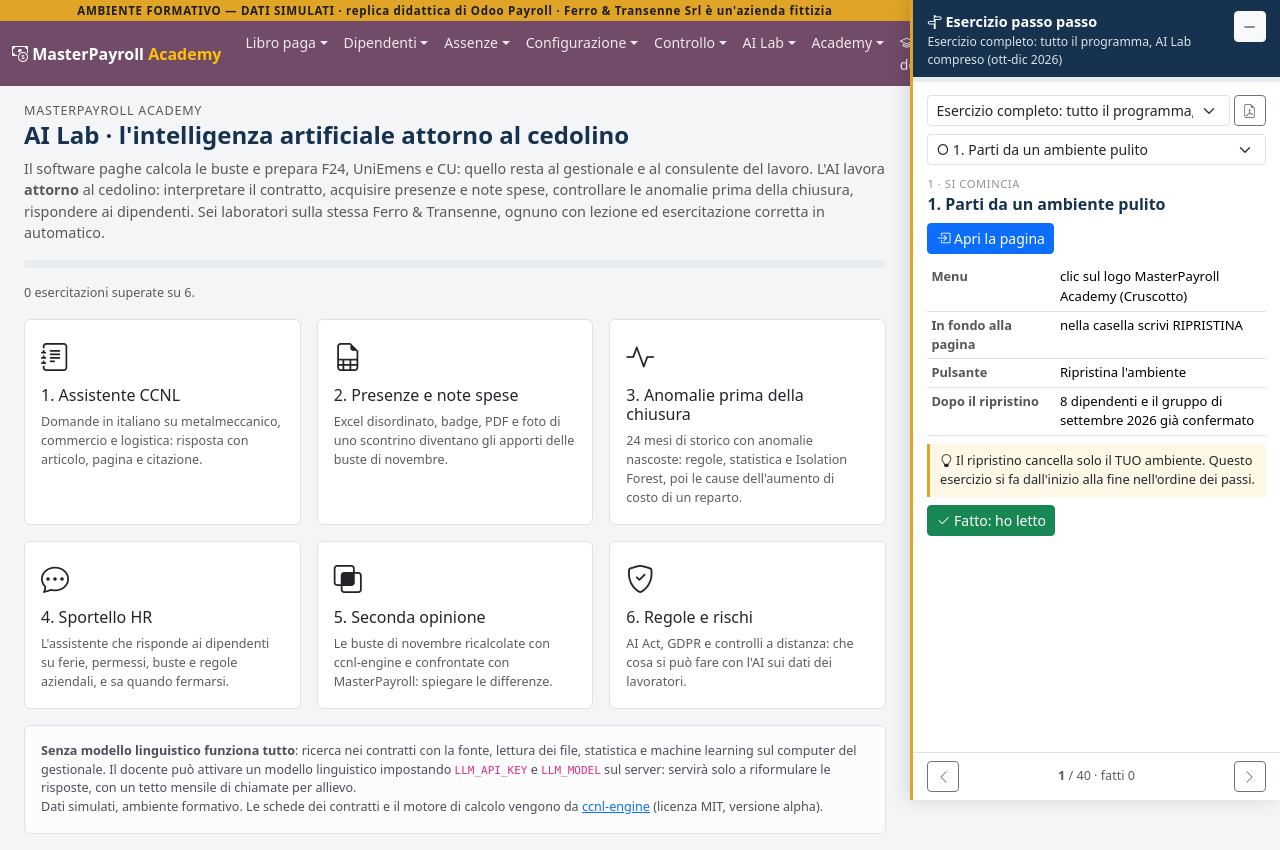
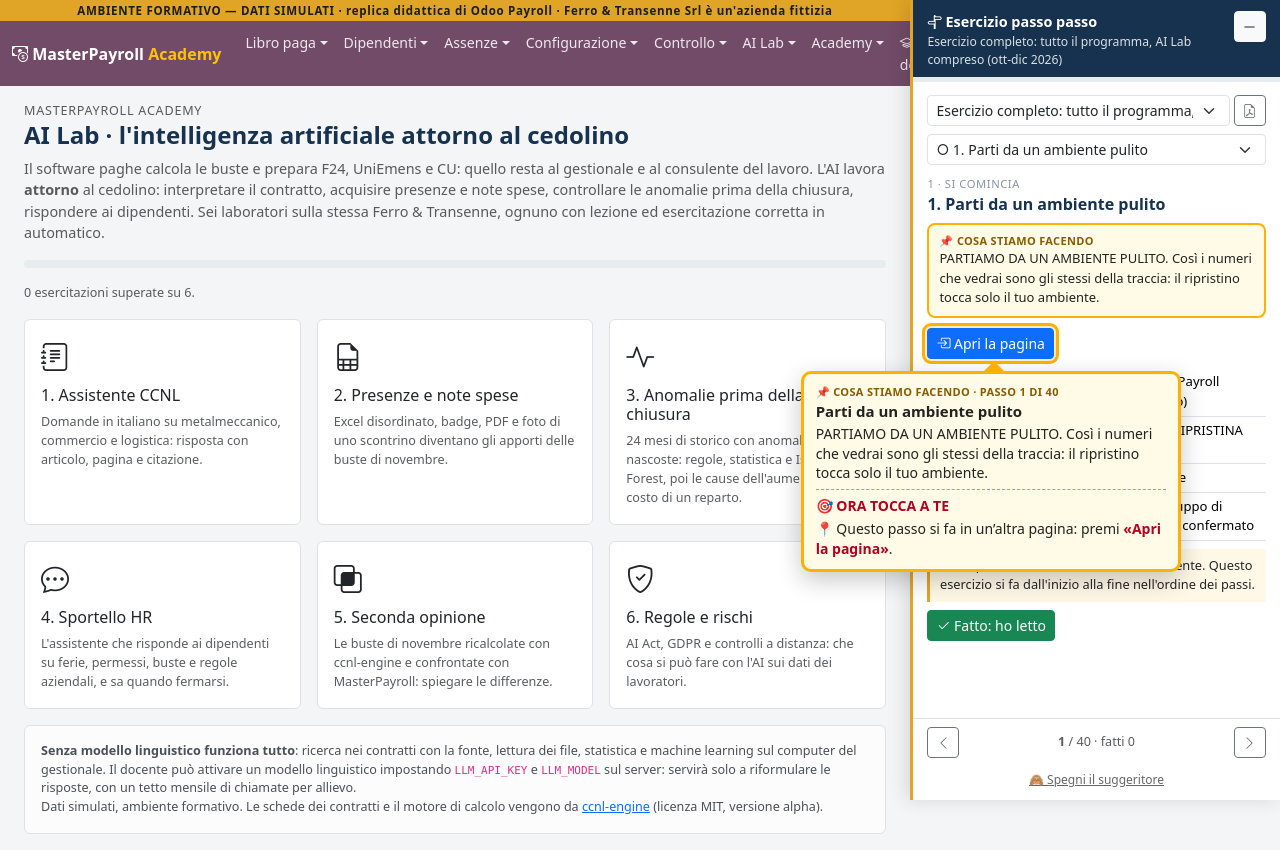
Before and after one commit to Maurizio-7887/MASTERPAYROLL-ACADEMY, a Flask app: page /ai/ in a window 1280 px wide. Run offline with Flask 3, Linux system fonts and the light colour scheme; a user stored in the database is signed in; data comes from the database, SQL or seed files in the repository; data that the repository does not hold is empty; some libraries are stand-ins or nearby versions.

Commit message:
Esercizio passo passo: casella che brilla e nuvoletta «cosa stiamo facendo»
Sul passo mostrato nella finestra a destra la guida fa brillare la casella
o il pulsante da usare adesso (trovati dalle etichette scritte nel passo:
«Dipendente», «Dal», «Pulsante = Salva»…) e accanto mette una nuvoletta
con «COSA STIAMO FACENDO · PASSO n DI N» e «ORA TOCCA A TE». Se il passo è
in un'altra pagina brilla «Apri la pagina»; se è fatto brilla il passo
successivo. Nella finestra c'è il riquadro «cosa stiamo facendo» e
«Spegni il suggeritore».

- esercizio/spiegazioni.py: 61 spiegazioni, una per passo (75 passi nei
  due esercizi)
- static/guida-luce.js e .css; _pannello.html li carica

Co-Authored-By: Claude Opus 5.5 <noreply@anthropic.com>
Claude-Session: https://claude.ai/code/session_019zK7bxM3ACs1FPJFkjfYZr

```diff
--- a/masterpayroll/blueprints/esercizio/__init__.py
+++ b/masterpayroll/blueprints/esercizio/__init__.py
@@ -12,6 +12,7 @@ from flask_login import current_user
 from ...models import (Cessazione, Contabilizzazione, Contract, Corso, CorsoPartecipante, Employee, EsercizioSpunta,
                        Leave, LeaveType, PayslipRun, VisitaMedica, db)
 from ..comune import area
+from .spiegazioni import SPIEGAZIONI
 
 bp = area("esercizio")
 
@@ -303,7 +304,8 @@ def _finestra():
             href = url_for(p["ep"], **p["args"])
         except Exception:
             href = "#"
-        passi.append(dict(p, stato=s, href=href, check=p["check"] is not None, qui=request.endpoint == p["ep"]))
+        passi.append(dict(p, stato=s, href=href, check=p["check"] is not None, qui=request.endpoint == p["ep"],
+                          perche=SPIEGAZIONI.get(p["id"], "")))
     return {"guida": {"codice": cod, "titolo": es["titolo"], "passi": passi, "corrente": corrente,
                       "fatti": sum(1 for s in stati if s), "totale": len(passi),
                       "esercizi": [(k, v["titolo"]) for k, v in ESERCIZI.items()]}}
--- a/masterpayroll/blueprints/esercizio/templates/esercizio/_pannello.html
+++ b/masterpayroll/blueprints/esercizio/templates/esercizio/_pannello.html
@@ -18,9 +18,10 @@
       {% for p in guida.passi %}<option value="{{ loop.index0 }}">{{ '✓' if p.stato else '○' }} {{ loop.index }}. {{ p.titolo }}</option>{% endfor %}
     </select>
     {% for p in guida.passi %}
-    <section class="guida-passo" data-i="{{ loop.index0 }}" hidden>
+    <section class="guida-passo" data-i="{{ loop.index0 }}" data-qui="{{ 1 if p.qui else 0 }}" data-campi='{{ p.campi|tojson|forceescape }}' data-titolo="{{ p.titolo }}" data-perche="{{ p.perche }}" hidden>
       <div class="guida-cap">{{ p.cap }}</div>
       <h6 class="guida-h">{{ loop.index }}. {{ p.titolo }}</h6>
+      {% if p.perche %}<div class="guida-stiamo"><span>📌 COSA STIAMO FACENDO</span>{{ p.perche }}</div>{% endif %}
       <div class="guida-dove">
         {% if p.qui %}<span class="text-success fw-semibold"><i class="bi bi-geo-alt-fill"></i> Sei nella pagina giusta</span>
         {% else %}<a class="btn btn-sm btn-primary" href="{{ p.href }}"><i class="bi bi-box-arrow-in-right"></i> Apri la pagina</a>{% endif %}
@@ -75,5 +76,8 @@
   apri.addEventListener('click', function () { aperta(true); });
   var ap = '1'; try { ap = localStorage.getItem(K + '-aperta') || '1'; } catch (e) {}
   mostra(pos); aperta(ap === '1');
+  window.__guidaPos = function () { return pos; };
 })();
 </script>
+<link rel="stylesheet" href="{{ url_for('static', filename='guida-luce.css') }}">
+<script src="{{ url_for('static', filename='guida-luce.js') }}"></script>
--- /dev/null
+++ b/masterpayroll/static/guida-luce.css
@@ -0,0 +1,14 @@
+/* Guida luminosa: casella che brilla, nuvoletta «cosa stiamo facendo», riquadro nella finestra dell'esercizio */
+.gl-brilla{outline:3px solid #FFB000!important;outline-offset:2px;animation:gl-pulsa 1.1s ease-in-out infinite;position:relative;z-index:5}
+@keyframes gl-pulsa{0%,100%{box-shadow:0 0 0 4px rgba(255,176,0,.25)}50%{box-shadow:0 0 0 10px rgba(255,176,0,.55)}}
+#gl-bolla{position:absolute;z-index:2000;max-width:380px;background:#FFFBE6;border:3px solid #FFB000;border-radius:10px;padding:10px 12px;
+  box-shadow:0 8px 24px rgba(0,0,0,.22);font-size:14px;line-height:1.4;color:#222;pointer-events:none;transition:opacity .15s}
+#gl-bolla[hidden]{display:none}#gl-bolla.velata{opacity:.12}
+#gl-bolla::before{content:"";position:absolute;left:calc(var(--freccia,40px) - 10px);border:10px solid transparent}
+#gl-bolla.sotto::before{top:-23px;border-bottom-color:#FFB000}#gl-bolla.sopra::before{bottom:-23px;border-top-color:#FFB000}
+.gl-stiamo{border-bottom:1px dashed #E0A000;padding-bottom:6px;margin-bottom:6px}
+.gl-stiamo span,.guida-stiamo span{display:block;font-size:11px;font-weight:700;letter-spacing:.03em;color:#8A5A00}
+.gl-stiamo b{display:block;margin:2px 0;font-size:15px}.gl-stiamo em{display:block;font-style:normal}
+.gl-ora b{color:#B00020}.gl-ora p{margin:4px 0 0}
+.guida-stiamo{background:#FFFBE6;border:2px solid #FFB000;border-radius:8px;padding:8px 10px;margin:4px 0 10px;font-size:13px;color:#222}
+.gl-spegni{display:block;margin:0 auto 6px;font-size:12px;color:#666}
--- /dev/null
+++ b/masterpayroll/static/guida-luce.js
@@ -0,0 +1,137 @@
+/* Guida luminosa dell'esercizio passo passo: sul passo mostrato nella finestra a destra fa brillare la casella o il
+   pulsante da usare adesso e accanto mette una nuvoletta con «COSA STIAMO FACENDO» e «ORA TOCCA A TE».
+   Le caselle si trovano dall'etichetta scritta nel passo (es. «Dipendente», «Dal», «Pulsante = Salva»). */
+(function () {
+  var box = document.getElementById('guida');
+  if (!box) return;
+  var LS = 'mp-guida-luce', spento = leggi(LS) === '0';
+  var bolla = document.createElement('div'); bolla.id = 'gl-bolla'; bolla.hidden = true; document.body.appendChild(bolla);
+  var acceso = null, toccati = new WeakSet(), ultimoPasso = -1;
+
+  function leggi(k) { try { return localStorage.getItem(k); } catch (e) { return null; } }
+  function scrivi(k, v) { try { localStorage.setItem(k, v); } catch (e) {} }
+  function esc(s) { return String(s == null ? '' : s).replace(/[&<>"]/g, function (c) { return {'&': '&amp;', '<': '&lt;', '>': '&gt;', '"': '&quot;'}[c]; }); }
+  function norm(s) { return String(s || '').toLowerCase().replace(/[«»"“”'’()]/g, ' ').replace(/\s+/g, ' ').trim(); }
+  function visibile(el) { return el && el.offsetParent !== null && !box.contains(el); }
+
+  // etichette che descrivono un'azione o una lettura, non una casella
+  var NON_CAMPI = /^(menu|dove|apri|leggi|controlla|poi|prima|attenzione|cosa|busta|se hai già lavorato|dopo il ripristino|in fondo alla pagina|nel gruppo|elenco buste|azione|conferma|prova|riquadro|esercitazione|nuovi codici|righe|tab |sezione|badge|domande|stai scrivendo|per ogni|genera buste paga|dipendenti$)/;
+
+  function controlloDi(label) {
+    var c = label.control || label.querySelector('input,select,textarea');
+    if (!c) { var d = label.nextElementSibling; c = d && d.querySelector ? (d.matches('input,select,textarea') ? d : d.querySelector('input,select,textarea')) : null; }
+    return visibile(c) ? c : null;
+  }
+  function trovaCampo(chiave) {
+    var k = norm(chiave).replace(/ \/ .*$/, ''), ll = document.querySelectorAll('label'), migliore = null;
+    for (var i = 0; i < ll.length; i++) {
+      if (box.contains(ll[i])) continue;
+      var t = norm(ll[i].childNodes[0] && ll[i].childNodes[0].nodeType === 3 ? ll[i].childNodes[0].textContent : ll[i].textContent);
+      if (!t) continue;
+      if (t === k || t.indexOf(k) === 0 || k.indexOf(t) === 0) { var c = controlloDi(ll[i]); if (c) { if (t === k) return c; migliore = migliore || c; } }
+    }
+    return migliore;
+  }
+  function trovaPulsante(testo) {
+    var t = norm(testo).replace(/^(il |la )?pulsante /, ''), bb = document.querySelectorAll('button, a.btn, input[type=submit]');
+    for (var i = 0; i < bb.length; i++) {
+      if (!visibile(bb[i])) continue;
+      var x = norm(bb[i].value || bb[i].textContent);
+      if (x && (x === t || x.indexOf(t) === 0 || t.indexOf(x) === 0)) return bb[i];
+    }
+    return null;
+  }
+  function data(v) { var m = /(\d{2})\/(\d{2})\/(\d{4})/.exec(v); return m ? m[3] + '-' + m[2] + '-' + m[1] : null; }
+  function fatto(el, v) {
+    if (toccati.has(el)) return true;
+    var d = data(v);
+    if (el.type === 'checkbox') return /lascia|sì|si$|spunta/.test(norm(v)) ? el.checked : toccati.has(el);
+    if (el.tagName === 'SELECT') {
+      var o = el.options[el.selectedIndex], t = norm(o ? o.text : '');
+      return !!t && (t.indexOf(norm(v)) >= 0 || norm(v).indexOf(t) >= 0);
+    }
+    if (d) return el.value === d;
+    var a = norm(el.value), b = norm(v);
+    if (!a) return false;
+    return a === b || /^\d/.test(b) && parseFloat(a.replace(',', '.')) === parseFloat(b.replace(/\./g, '').replace(',', '.'));
+  }
+
+  function puntiDelPasso(sez) {
+    var campi = []; try { campi = JSON.parse(sez.dataset.campi || '[]'); } catch (e) {}
+    var punti = [], pulsanti = [];
+    campi.forEach(function (c) {
+      var k = c[0], v = c[1];
+      if (/^pulsante/i.test(k)) { var b = trovaPulsante(v.replace(/[«»]/g, '')); if (b) pulsanti.push({el: b, testo: 'Premi <b>«' + esc(v.replace(/[«»]/g, '')) + '»</b>'}); return; }
+      if (NON_CAMPI.test(norm(k))) return;
+      var el = trovaCampo(k); if (!el) return;
+      var verbo = el.tagName === 'SELECT' ? 'scegli' : el.type === 'checkbox' ? '' : 'scrivi';
+      punti.push({el: el, v: v, testo: 'In «' + esc(k) + '» ' + verbo + ' <b>' + esc(v) + '</b>'});
+    });
+    return {punti: punti, pulsanti: pulsanti};
+  }
+
+  function spegni() { if (acceso) acceso.classList.remove('gl-brilla'); acceso = null; bolla.hidden = true; }
+  function aggiorna() {
+    if (spento || box.hidden) return spegni();
+    var pos = window.__guidaPos ? window.__guidaPos() : 0, sez = box.querySelector('.guida-passo[data-i="' + pos + '"]');
+    if (!sez) return spegni();
+    if (pos !== ultimoPasso) { ultimoPasso = pos; toccati = new WeakSet(); }
+    var stato = sez.querySelector('.guida-stato .text-success'), finito = stato && /Fatto/.test(stato.textContent);
+    var bers = null, ora = '';
+    if (finito) {
+      bers = box.querySelector('.guida-succ'); ora = '✓ Questo passo è fatto: premi <b>›</b> per il passo successivo.';
+    } else if (sez.dataset.qui !== '1') {
+      bers = sez.querySelector('.guida-dove a'); ora = '📍 Questo passo si fa in un’altra pagina: premi <b>«Apri la pagina»</b>.';
+    } else {
+      var pp = puntiDelPasso(sez), primo = null;
+      for (var i = 0; i < pp.punti.length; i++) if (!fatto(pp.punti[i].el, pp.punti[i].v)) { primo = pp.punti[i]; break; }
+      if (primo) { bers = primo.el; ora = '✍️ ' + primo.testo; }
+      else if (pp.pulsanti.length) { bers = pp.pulsanti[0].el; ora = '👉 ' + pp.pulsanti[0].testo; }
+      else {
+        var letto = sez.querySelector('button[value=fatto]');
+        bers = letto || sez.querySelector('.guida-campi');
+        ora = letto ? '👀 Segui le indicazioni nella finestra a destra, poi premi <b>«Fatto: ho letto»</b>.' : '👀 Segui le indicazioni di questa tabella, una riga alla volta: il passo si spunta da solo quando è fatto.';
+      }
+    }
+    if (!bers || !(bers.offsetParent !== null)) return spegni();
+    if (acceso !== bers) { if (acceso) acceso.classList.remove('gl-brilla'); acceso = bers; bers.classList.add('gl-brilla');
+      var r0 = bers.getBoundingClientRect(); if (r0.top < 60 || r0.bottom > innerHeight - 40) bers.scrollIntoView({block: 'center', behavior: 'smooth'}); }
+    var n = +pos + 1, tot = box.querySelectorAll('.guida-passo').length;
+    var html = '<div class="gl-stiamo"><span>📌 COSA STIAMO FACENDO · PASSO ' + n + ' DI ' + tot + '</span><b>' + esc(sez.dataset.titolo) + '</b>' +
+      (sez.dataset.perche ? '<em>' + esc(sez.dataset.perche) + '</em>' : '') + '</div><div class="gl-ora"><b>🎯 ORA TOCCA A TE</b><p>' + ora + '</p></div>';
+    if (bolla.dataset.firma !== html) { bolla.innerHTML = html; bolla.dataset.firma = html; }
+    bolla.hidden = false;
+    posiziona(bers);
+  }
+  function posiziona(el) {
+    var r = el.getBoundingClientRect(), b = bolla.getBoundingClientRect(), m = 12, y, sopra;
+    if (r.bottom + m + b.height < innerHeight) { y = r.bottom + m; sopra = false; }
+    else if (r.top - m - b.height > 0) { y = r.top - m - b.height; sopra = true; }
+    else { y = Math.max(8, innerHeight - b.height - 8); sopra = false; }
+    var x = Math.min(Math.max(8, r.left + r.width / 2 - b.width / 2), innerWidth - b.width - 8);
+    bolla.style.left = (x + scrollX) + 'px'; bolla.style.top = (y + scrollY) + 'px';
+    bolla.style.setProperty('--freccia', Math.min(Math.max(16, r.left + r.width / 2 - x), b.width - 16) + 'px');
+    bolla.classList.toggle('sopra', sopra); bolla.classList.toggle('sotto', !sopra);
+  }
+
+  // interruttore nella finestra
+  var piede = box.querySelector('.guida-piede');
+  if (piede) {
+    var sw = document.createElement('button'); sw.type = 'button'; sw.className = 'btn btn-sm btn-link gl-spegni';
+    var etichetta = function () { sw.textContent = spento ? '💡 Accendi il suggeritore' : '🙈 Spegni il suggeritore'; };
+    etichetta(); piede.parentNode.insertBefore(sw, piede.nextSibling);
+    sw.addEventListener('click', function () { spento = !spento; scrivi(LS, spento ? '0' : '1'); etichetta(); aggiorna(); });
+  }
+  document.addEventListener('change', function (e) { if (e.target && !box.contains(e.target)) toccati.add(e.target); aggiorna(); }, true);
+  document.addEventListener('input', aggiorna, true);
+  document.addEventListener('click', function () { setTimeout(aggiorna, 50); }, true);
+  document.addEventListener('mousemove', function (e) {
+    if (bolla.hidden) return;
+    var b = bolla.getBoundingClientRect();
+    bolla.classList.toggle('velata', e.clientX > b.left - 6 && e.clientX < b.right + 6 && e.clientY > b.top - 6 && e.clientY < b.bottom + 6);
+  });
+  addEventListener('resize', aggiorna);
+  addEventListener('scroll', function () { if (acceso && !bolla.hidden) posiziona(acceso); }, {passive: true});
+  setInterval(aggiorna, 1000);
+  aggiorna();
+})();
```
Also changed, not shown: masterpayroll/blueprints/esercizio/spiegazioni.py (added, +73 -0 lines).
